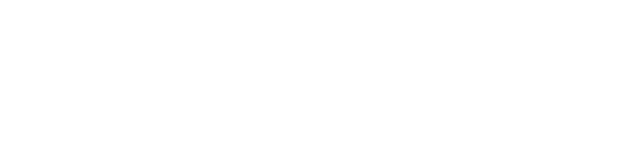
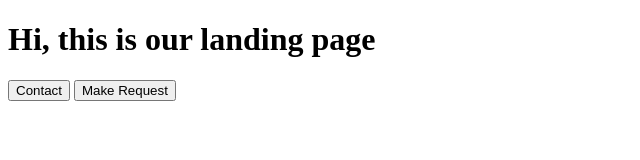
Before and after one commit to Suha523/test-team-work, a plain HTML site: page index.html in a window 1280 px wide. Shown: the whole page, without its empty margins (0-640 px from the left). Drawn offline with Linux system fonts and the light colour scheme.

Commit message:
add header html

```diff
--- a/index.html
+++ b/index.html
@@ -7,6 +7,13 @@
     <title>Document</title>
 </head>
 <body>
+    <div class="header">
+        <h1>Hi, this is our landing page</h1>
+        <div class="btns">
+           <button class="contact">Contact</button>
+           <button class="make-request">Make Request</button>
+        </div>
 
+   </div>
 </body>
 </html>
```
